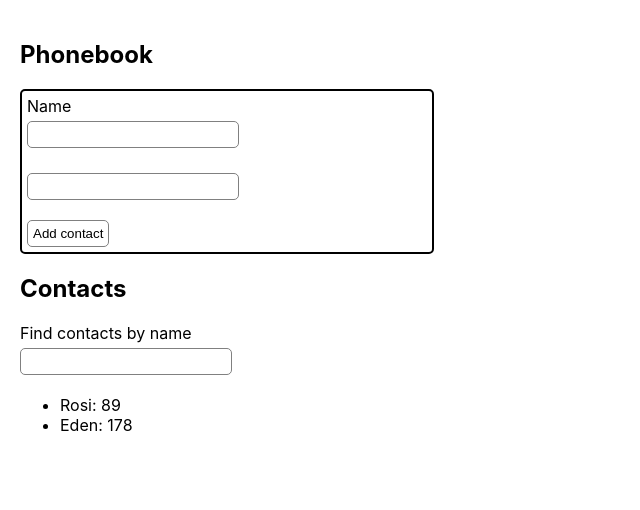
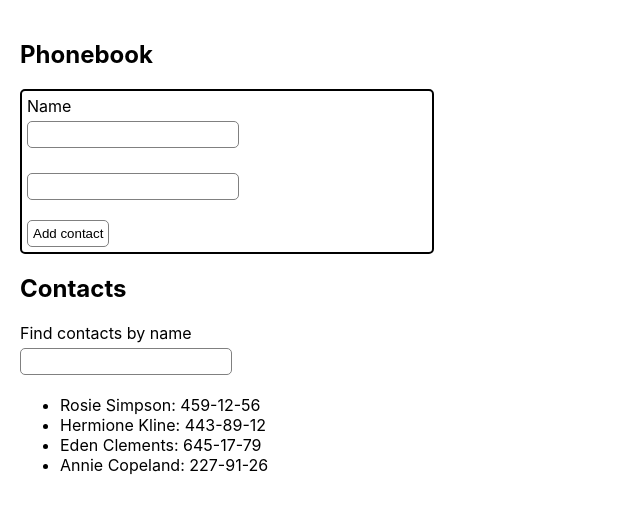
Before and after one commit to LarysaHliieva/goit-react-hw-02-phonebook, a React (Create React App) app: page / in a window 1280 px wide. Shown: the top 510 px of the page, without its empty margins (0-640 px from the left). Built offline with nearby package versions, Linux system fonts and the light colour scheme.

Commit message:
finished filter

```diff
--- a/src/components/App.jsx
+++ b/src/components/App.jsx
@@ -7,17 +7,10 @@
 export class App extends Component {
   state = {
     contacts: [
-      {
-        id: nanoid(),
-        name: 'Rosi',
-        number: 111 - 11 - 11,
-      },
-
-      {
-        id: nanoid(),
-        name: 'Eden',
-        number: 222 - 22 - 22,
-      },
+      { id: 'id-1', name: 'Rosie Simpson', number: '459-12-56' },
+      { id: 'id-2', name: 'Hermione Kline', number: '443-89-12' },
+      { id: 'id-3', name: 'Eden Clements', number: '645-17-79' },
+      { id: 'id-4', name: 'Annie Copeland', number: '227-91-26' },
     ],
     name: '',
     number: '',
@@ -45,7 +38,6 @@
     this.setState({
       name: '',
       number: '',
-      filter: '',
     });
   }
 
@@ -56,16 +48,26 @@
     });
   };
 
-  render() {
-    const { contacts, name, number, filter } = this.state;
+  getFilteredContacts() {
+    const { contacts, filter } = this.state;
+
+    if (!filter) {
+      return contacts;
+    }
 
     const normalizedFilter = filter.toLowerCase();
 
-    const filteredContacts = contacts.filter(
+    return contacts.filter(
       item =>
         item.name.toLowerCase().includes(normalizedFilter) ||
-        String(item.number).toLowerCase().includes(normalizedFilter)
+        item.number.toLowerCase().includes(normalizedFilter)
     );
+  }
+
+  render() {
+    const { name, number, filter } = this.state;
+
+    const filteredContacts = this.getFilteredContacts();
 
     return (
       <div className={styles.phonebook}>
```
